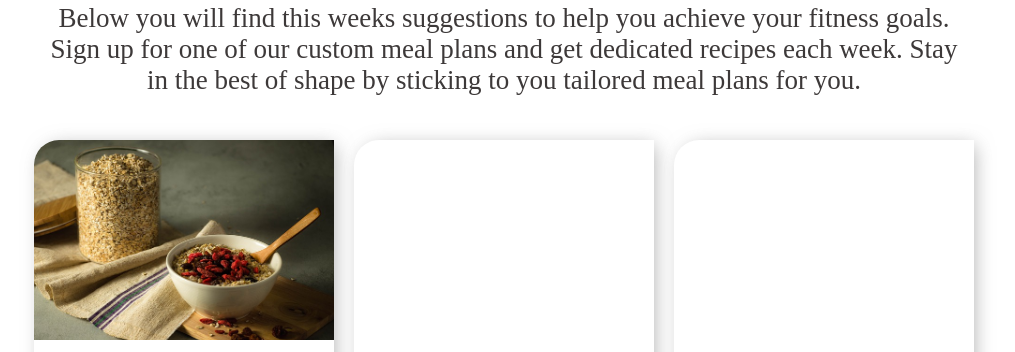
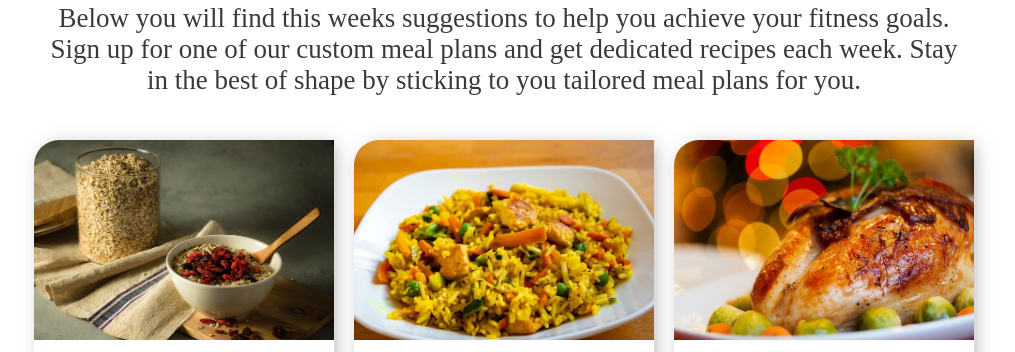
Before and after one commit to kevinolweb/bulkup-fitness-project, a plain HTML site: page recipes.html in a window 1280 px wide. Shown: the part 950-1302 px from the top of the page, without its empty margins (136-1151 px from the left). Drawn offline with Linux system fonts and the light colour scheme; files whose address does not match are found by name; a web font is replaced by a local one.

Commit message:
Fixes image links

```diff
--- a/assets/css/style.css
+++ b/assets/css/style.css
@@ -239,19 +239,19 @@ ul li .active{
     background-size: cover;
 }
 .item-two{
-    background:url('assets/images/rice-dish.jpg');
+    background:url('/assets/images/rice-dish.jpg');
     background-position: center;
     background-repeat: no-repeat;
     background-size: cover;
 }
 .item-three{
-    background:url('assets/images/turkey.jpg');
+    background:url('../images/turkey.jpg');
     background-position: center;
     background-repeat: no-repeat;
     background-size: cover;
 }
 .item-four{
-    background:url('assets/images/steak.jpg');
+    background:url('images/steak.jpg');
     background-position: center;
     background-repeat: no-repeat;
     background-size: cover;
```
